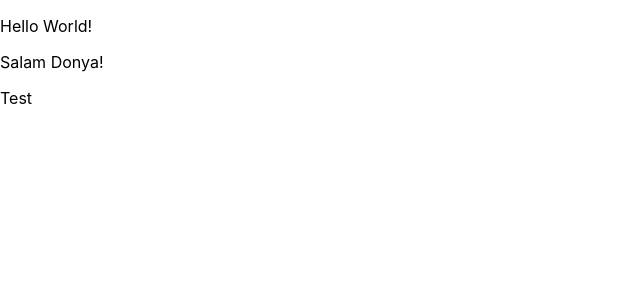
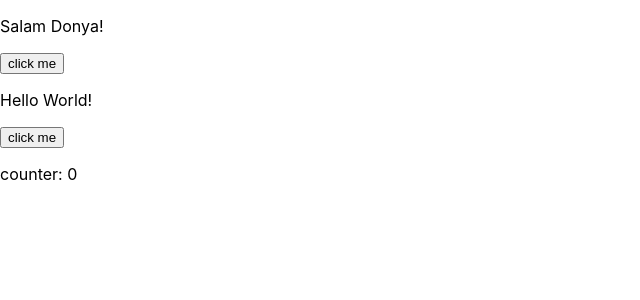
Before and after one commit to amin3d/react-course, a React (Create React App) app: page / in a window 1280 px wide. Shown: the top 300 px of the page, without its empty margins (0-640 px from the left). Built offline with nearby package versions, Linux system fonts and the light colour scheme.

Commit message:
fix: changes

```diff
--- a/src/App.js
+++ /dev/null
@@ -1,14 +0,0 @@
-import { Fragment } from "react";
-import FirstComponent from "./components/FirstComponent";
-
-function App() {
-	return (
-		<Fragment>
-			<FirstComponent content="Hello World!"/>
-			<FirstComponent content="Salam Donya!" />
-			<FirstComponent content="Test" />
-		</Fragment>
-	);
-}
-
-export default App;
--- /dev/null
+++ b/src/App.jsx
@@ -0,0 +1,26 @@
+import { Fragment, useState } from "react";
+import { FirstComponent } from "./components";
+
+function App() {
+	const [counter, setCounter] = useState(0);
+
+	const onClick = () => {
+		setCounter(prevCounter => prevCounter + 1);
+	};
+
+	return (
+		<Fragment>
+			<FirstComponent content="Salam Donya!" onClick={onClick} />
+			<FirstComponent content="Hello World!" onClick={onClick} />
+			<p>counter: {counter}</p>
+			{/* <FirstComponent content="Salam Donya!" onClick={onClick} />
+			<FirstComponent content="Test">
+				<p>
+					This is a <BoldText text="COMPOSITION" />!
+				</p>
+			</FirstComponent> */}
+		</Fragment>
+	);
+}
+
+export default App;
--- /dev/null
+++ b/src/components/BoldText.jsx
@@ -0,0 +1,5 @@
+const BoldText = ({ text }) => {
+	return <strong>{text}</strong>;
+};
+
+export default BoldText;
--- a/src/components/FirstComponent.jsx
+++ b/src/components/FirstComponent.jsx
@@ -1,5 +1,26 @@
-const FirstComponent = ({ content, ...restProps }) => {
-	return <p {...restProps}>{content}</p>;
+import { useState } from "react";
+
+const FirstComponent = ({
+	content,
+	onClick: onClickProp,
+	boldText,
+	children,
+	...restProps
+}) => {
+	const [title, setTitle] = useState(content);
+
+	const onClick = () => {
+		setTitle("Clicked!");
+		onClickProp && onClickProp();
+	};
+
+	return (
+		<div {...restProps}>
+			{<p>{title}</p>}
+			<button onClick={onClick}>click me</button>
+			{children}
+		</div>
+	);
 };
 
 export default FirstComponent;
--- /dev/null
+++ b/src/components/index.js
@@ -0,0 +1,4 @@
+import BoldText from "./BoldText";
+import FirstComponent from "./FirstComponent";
+
+export { BoldText, FirstComponent };
```
